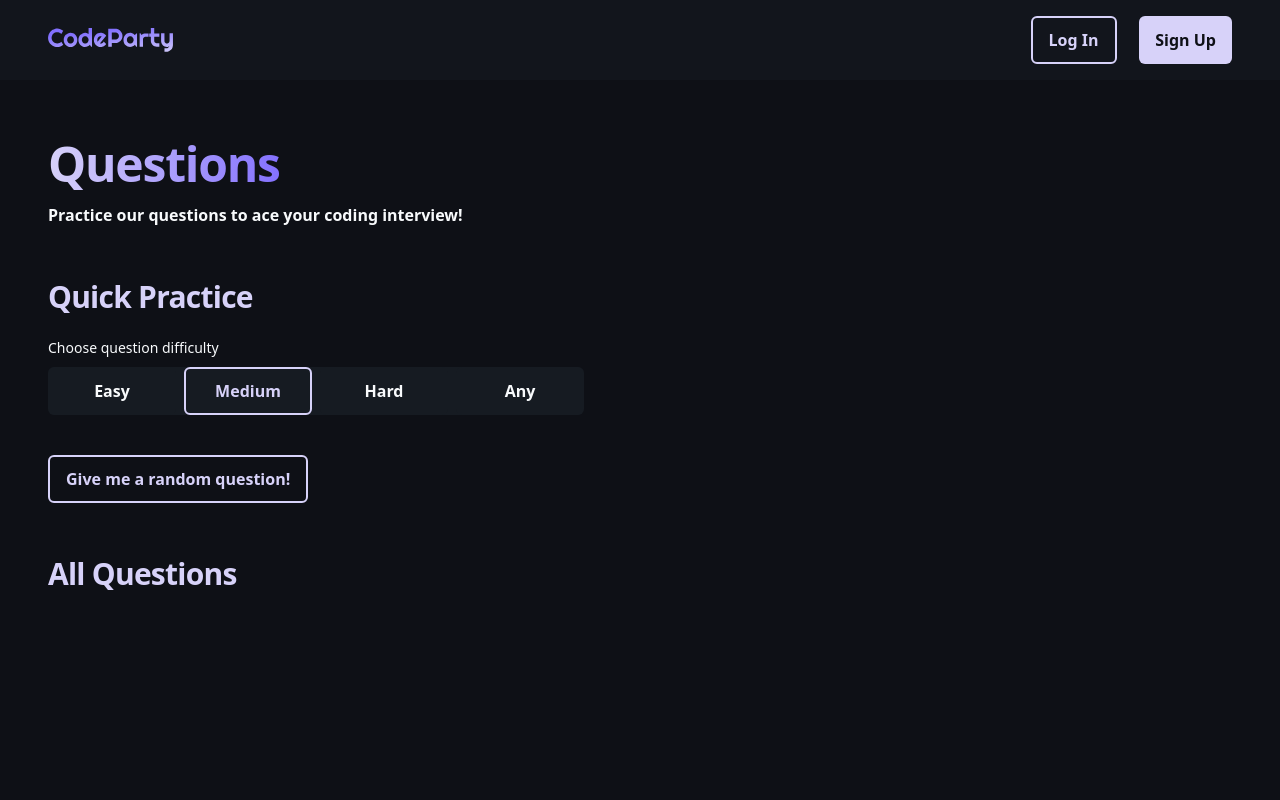
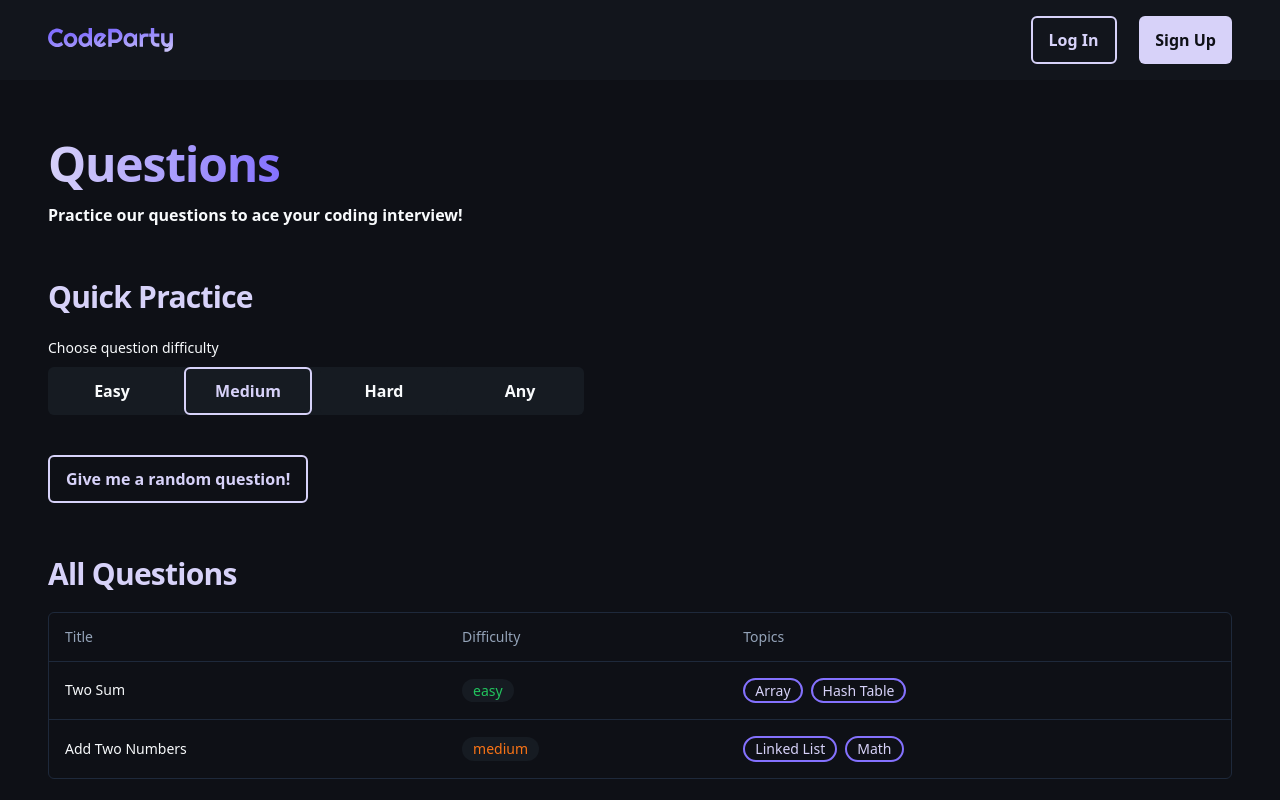
Before and after one commit to CS3219-AY2324S1/ay2324s1-course-assessment-g11, a Next.js app in the folder frontend/: page /questions in a window 1280 px wide. Shown: the top 800 px of the page. Built offline with nearby package versions, Linux system fonts and the light colour scheme; no server answers.

Commit message:
feat: Add basic questions table

```diff
--- a/frontend/package.json
+++ b/frontend/package.json
@@ -14,6 +14,7 @@
     "@radix-ui/react-popover": "^1.0.7",
     "@radix-ui/react-slot": "^1.0.2",
     "@radix-ui/react-tabs": "^1.0.4",
+    "@tanstack/react-table": "^8.10.4",
     "@types/node": "20.6.0",
     "@types/react": "18.2.21",
     "@types/react-dom": "18.2.7",
--- a/frontend/src/components/code-editor.tsx
+++ /dev/null
@@ -1,19 +0,0 @@
-import Editor from '@monaco-editor/react';
-
-type CodeEditorProps = {
-  theme?: string
-  language?: string
-  height?: string
-  defaultValue?: string
-}
-
-export default function CodeEditor({ theme = 'vs-dark', language = 'python', height = '90vh', defaultValue = '#Write your solution here' }: CodeEditorProps) {
-  return (
-    <Editor
-      height={height}
-      defaultLanguage={language}
-      defaultValue={defaultValue}
-      theme={theme}
-    />
-  )
-}
--- /dev/null
+++ b/frontend/src/components/questions/columns.tsx
@@ -0,0 +1,59 @@
+import { ColumnDef } from "@tanstack/react-table"
+import { TypographySmall } from "../ui/typography";
+import { Badge } from "../ui/badge";
+
+type Difficulty = 'easy' | 'medium' | 'hard' | 'any';
+
+export type Question = {
+  title: string;
+  difficulty: Difficulty;
+  tags: string[];
+}
+
+export const columns: ColumnDef<Question>[] = [
+  {
+    accessorKey: "title",
+    header: "Title",
+  },
+  {
+    accessorKey: "difficulty",
+    header: "Difficulty",
+    cell: ({ row }) => {
+      const difficulty = row.getValue("difficulty") as Difficulty;
+      return (
+        <Badge variant="secondary" className="h-min">
+          <TypographySmall className={`${getDifficultyColor(difficulty)}`}>{difficulty}</TypographySmall>
+        </Badge>
+      );
+    },
+  },
+  {
+    accessorKey: "tags",
+    header: "Topics",
+    cell: ({ row }) => {
+      const tags = row.getValue("tags") as string[];
+      return (
+        <div className="flex gap-2">
+          {tags.map((tag) => (
+            <Badge variant="outline" className="" key={tag}>
+              <TypographySmall>{tag}</TypographySmall>
+            </Badge>
+          ))}
+        </div>
+      );
+    },
+  },
+]
+
+const getDifficultyColor = (difficulty: Difficulty) => {
+  switch (difficulty) {
+    case "easy":
+      return "text-green-500";
+    case "medium":
+      return "text-orange-500";
+    case "hard":
+      return "text-red-500";
+    default:
+      return "text-gray-500";
+  }
+}
--- /dev/null
+++ b/frontend/src/components/questions/data-table.tsx
@@ -0,0 +1,80 @@
+"use client"
+
+import {
+  ColumnDef,
+  flexRender,
+  getCoreRowModel,
+  useReactTable,
+} from "@tanstack/react-table"
+
+import {
+  Table,
+  TableBody,
+  TableCell,
+  TableHead,
+  TableHeader,
+  TableRow,
+} from "@/components/ui/table"
+
+interface DataTableProps<TData, TValue> {
+  columns: ColumnDef<TData, TValue>[]
+  data: TData[]
+}
+
+export function DataTable<TData, TValue>({
+  columns,
+  data,
+}: DataTableProps<TData, TValue>) {
+  const table = useReactTable({
+    data,
+    columns,
+    getCoreRowModel: getCoreRowModel(),
+  })
+
+  return (
+    <div className="rounded-md border">
+      <Table>
+        <TableHeader>
+          {table.getHeaderGroups().map((headerGroup) => (
+            <TableRow key={headerGroup.id}>
+              {headerGroup.headers.map((header) => {
+                return (
+                  <TableHead key={header.id}>
+                    {header.isPlaceholder
+                      ? null
+                      : flexRender(
+                        header.column.columnDef.header,
+                        header.getContext()
+                      )}
+                  </TableHead>
+                )
+              })}
+            </TableRow>
+          ))}
+        </TableHeader>
+        <TableBody>
+          {table.getRowModel().rows?.length ? (
+            table.getRowModel().rows.map((row) => (
+              <TableRow
+                key={row.id}
+                data-state={row.getIsSelected() && "selected"}
+              >
+                {row.getVisibleCells().map((cell) => (
+                  <TableCell key={cell.id}>
+                    {flexRender(cell.column.columnDef.cell, cell.getContext())}
+                  </TableCell>
+                ))}
+              </TableRow>
+            ))
+          ) : (
+            <TableRow>
+              <TableCell colSpan={columns.length} className="h-24 text-center">
+                No results.
+              </TableCell>
+            </TableRow>
+          )}
+        </TableBody>
+      </Table>
+    </div>
+  )
+}
--- /dev/null
+++ b/frontend/src/components/ui/table.tsx
@@ -0,0 +1,114 @@
+import * as React from "react"
+
+import { cn } from "@/lib/utils"
+
+const Table = React.forwardRef<
+  HTMLTableElement,
+  React.HTMLAttributes<HTMLTableElement>
+>(({ className, ...props }, ref) => (
+  <div className="relative w-full overflow-auto">
+    <table
+      ref={ref}
+      className={cn("w-full caption-bottom text-sm", className)}
+      {...props}
+    />
+  </div>
+))
+Table.displayName = "Table"
+
+const TableHeader = React.forwardRef<
+  HTMLTableSectionElement,
+  React.HTMLAttributes<HTMLTableSectionElement>
+>(({ className, ...props }, ref) => (
+  <thead ref={ref} className={cn("[&_tr]:border-b", className)} {...props} />
+))
+TableHeader.displayName = "TableHeader"
+
+const TableBody = React.forwardRef<
+  HTMLTableSectionElement,
+  React.HTMLAttributes<HTMLTableSectionElement>
+>(({ className, ...props }, ref) => (
+  <tbody
+    ref={ref}
+    className={cn("[&_tr:last-child]:border-0", className)}
+    {...props}
+  />
+))
+TableBody.displayName = "TableBody"
+
+const TableFooter = React.forwardRef<
+  HTMLTableSectionElement,
+  React.HTMLAttributes<HTMLTableSectionElement>
+>(({ className, ...props }, ref) => (
+  <tfoot
+    ref={ref}
+    className={cn("bg-primary font-medium text-primary-foreground", className)}
+    {...props}
+  />
+))
+TableFooter.displayName = "TableFooter"
+
+const TableRow = React.forwardRef<
+  HTMLTableRowElement,
+  React.HTMLAttributes<HTMLTableRowElement>
+>(({ className, ...props }, ref) => (
+  <tr
+    ref={ref}
+    className={cn(
+      "border-b transition-colors hover:bg-muted/10 data-[state=selected]:bg-muted",
+      className
+    )}
+    {...props}
+  />
+))
+TableRow.displayName = "TableRow"
+
+const TableHead = React.forwardRef<
+  HTMLTableCellElement,
+  React.ThHTMLAttributes<HTMLTableCellElement>
+>(({ className, ...props }, ref) => (
+  <th
+    ref={ref}
+    className={cn(
+      "h-12 px-4 text-left align-middle font-medium text-muted-foreground [&:has([role=checkbox])]:pr-0",
+      className
+    )}
+    {...props}
+  />
+))
+TableHead.displayName = "TableHead"
+
+const TableCell = React.forwardRef<
+  HTMLTableCellElement,
+  React.TdHTMLAttributes<HTMLTableCellElement>
+>(({ className, ...props }, ref) => (
+  <td
+    ref={ref}
+    className={cn("p-4 align-middle [&:has([role=checkbox])]:pr-0", className)}
+    {...props}
+  />
+))
+TableCell.displayName = "TableCell"
+
+const TableCaption = React.forwardRef<
+  HTMLTableCaptionElement,
+  React.HTMLAttributes<HTMLTableCaptionElement>
+>(({ className, ...props }, ref) => (
+  <caption
+    ref={ref}
+    className={cn("mt-4 text-sm text-muted-foreground", className)}
+    {...props}
+  />
+))
+TableCaption.displayName = "TableCaption"
+
+export {
+  Table,
+  TableHeader,
+  TableBody,
+  TableFooter,
+  TableHead,
+  TableRow,
+  TableCell,
+  TableCaption,
+}
--- a/frontend/src/pages/questions.tsx
+++ b/frontend/src/pages/questions.tsx
@@ -3,8 +3,23 @@
 import { Button } from '@/components/ui/button'
 import { useState } from 'react';
 import DifficultySelector from '@/components/common/difficulty-selector';
+import { columns, Question } from '@/components/questions/columns';
+import { DataTable } from '@/components/questions/data-table';
 
 type Difficulty = 'easy' | 'medium' | 'hard' | 'any';
+
+const questions: Question[] = [
+  {
+    title: 'Two Sum',
+    difficulty: 'easy',
+    tags: ['Array', 'Hash Table'],
+  },
+  {
+    title: 'Add Two Numbers',
+    difficulty: 'medium',
+    tags: ['Linked List', 'Math'],
+  }
+]
 
 export default function Questions() {
   const [difficulty, setDifficulty] = useState<Difficulty>("medium");
@@ -37,7 +52,7 @@
         <TypographyH2 className="text-primary">
           All Questions
         </TypographyH2>
-
+        <DataTable columns={columns} data={questions} />
       </div>
     </div>
   )
```
